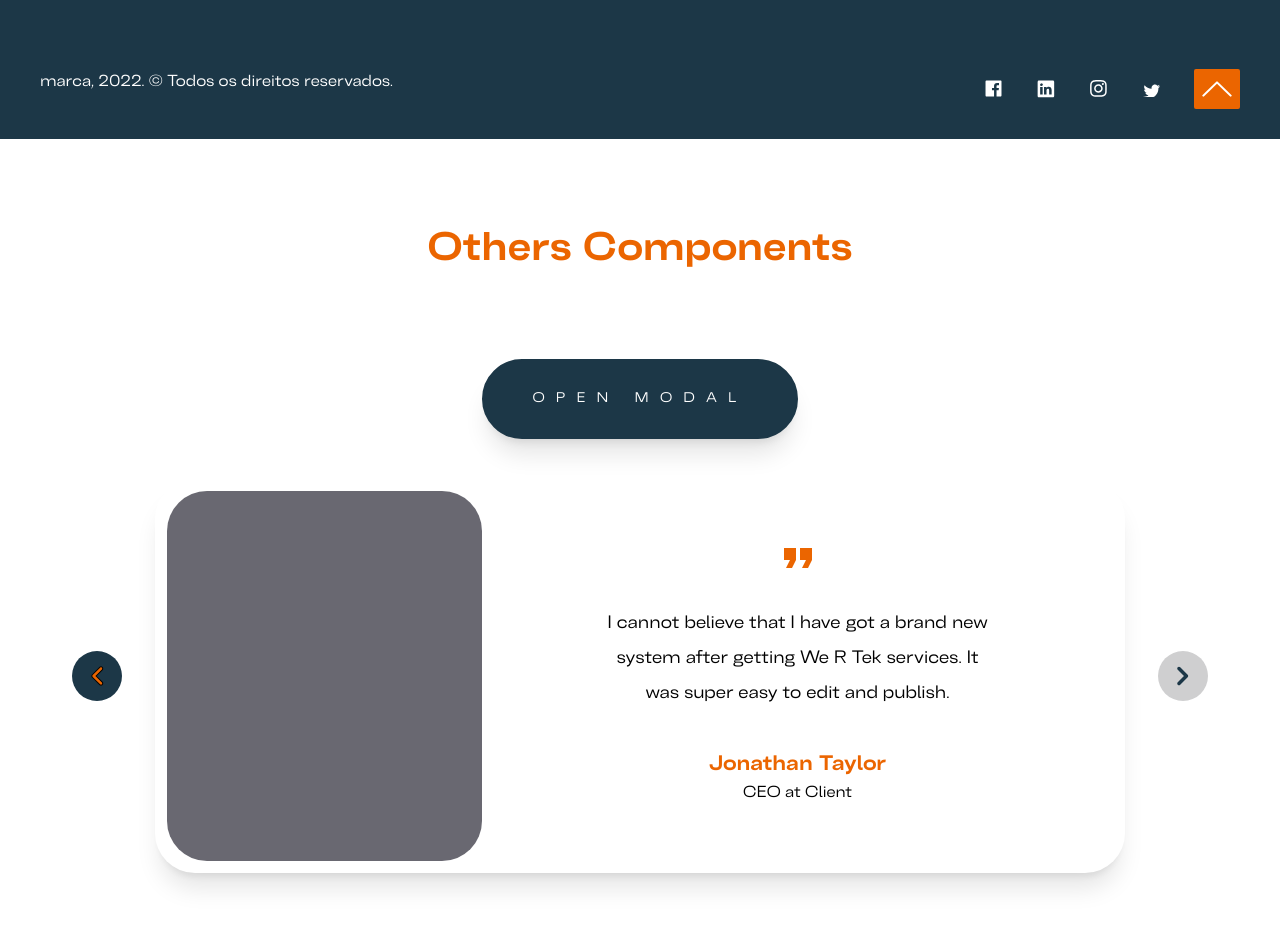
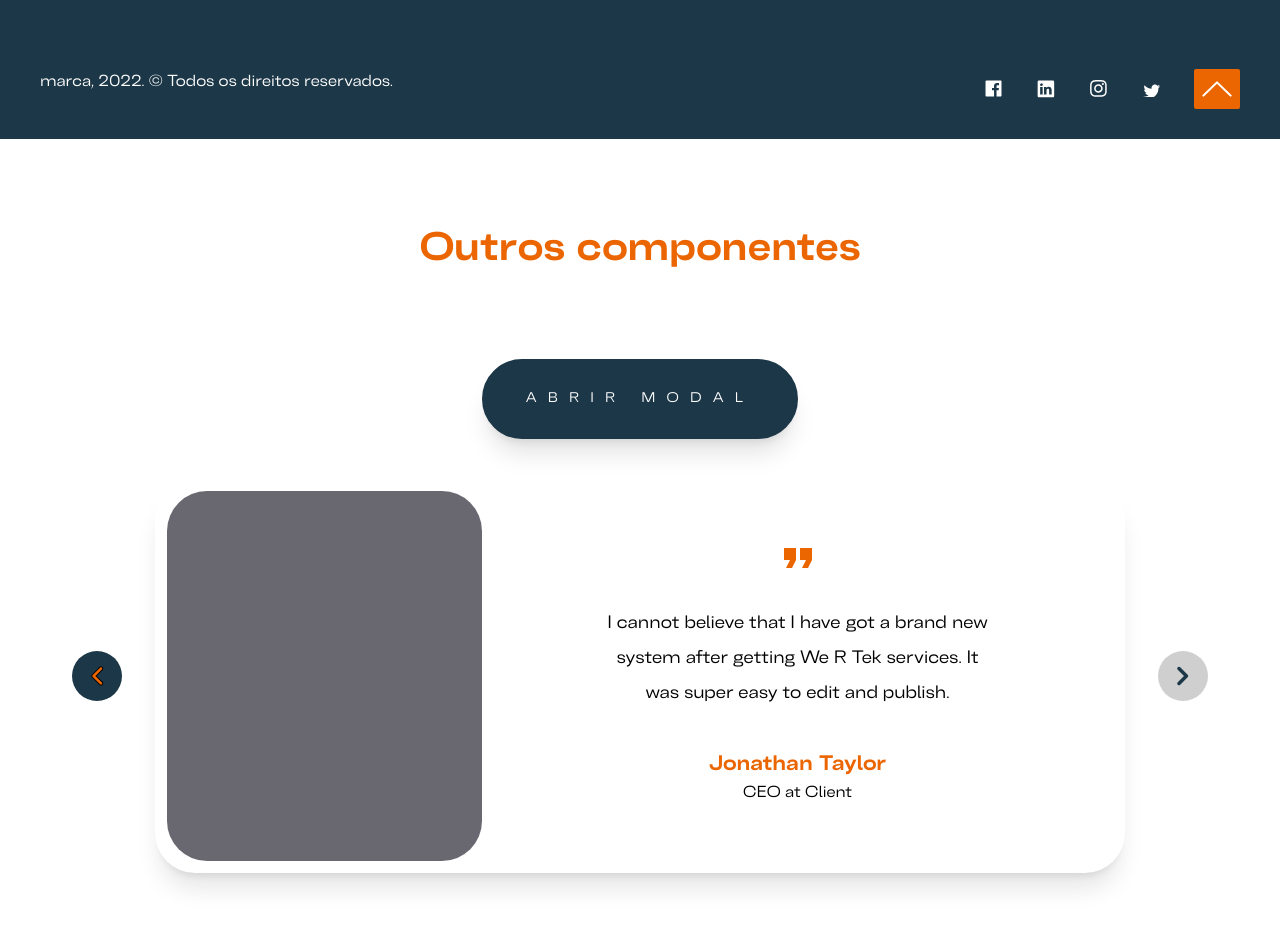
Before and after one commit to BiancaHoffer/landing-page-modelo, a React (Create React App) app: page / in a window 1280 px wide. Shown: the part 6260-7187 px from the top of the page. Built offline with nearby package versions, Linux system fonts and the light colour scheme; the HTML template or start-up script is replaced by a standard one.

Commit message:
translate titles

```diff
--- a/src/App.tsx
+++ b/src/App.tsx
@@ -74,7 +74,7 @@ function App() {
 
 			{/*Others components*/}
 			<div>
-				<h2 className='w-[100%] text-center text-[40px] text-orange500 font-[900] py-[80px] px-[40px]'>Others Components</h2>
+				<h2 className='w-[100%] text-center text-[40px] text-orange500 font-[900] py-[80px] px-[40px]'>Outros componentes</h2>
 				<Modal />
 				<ReviewSlide />
 				<Slide />
--- a/src/OthersComponents/Modal.tsx
+++ b/src/OthersComponents/Modal.tsx
@@ -18,7 +18,7 @@ export function Modal() {
     <>
       <div className="inset-0 flex items-center justify-center">
         <Button
-          name='Open modal'
+          name='Abrir modal'
           onClick={() => setIsOpen(true)}
         />
       </div>
```
